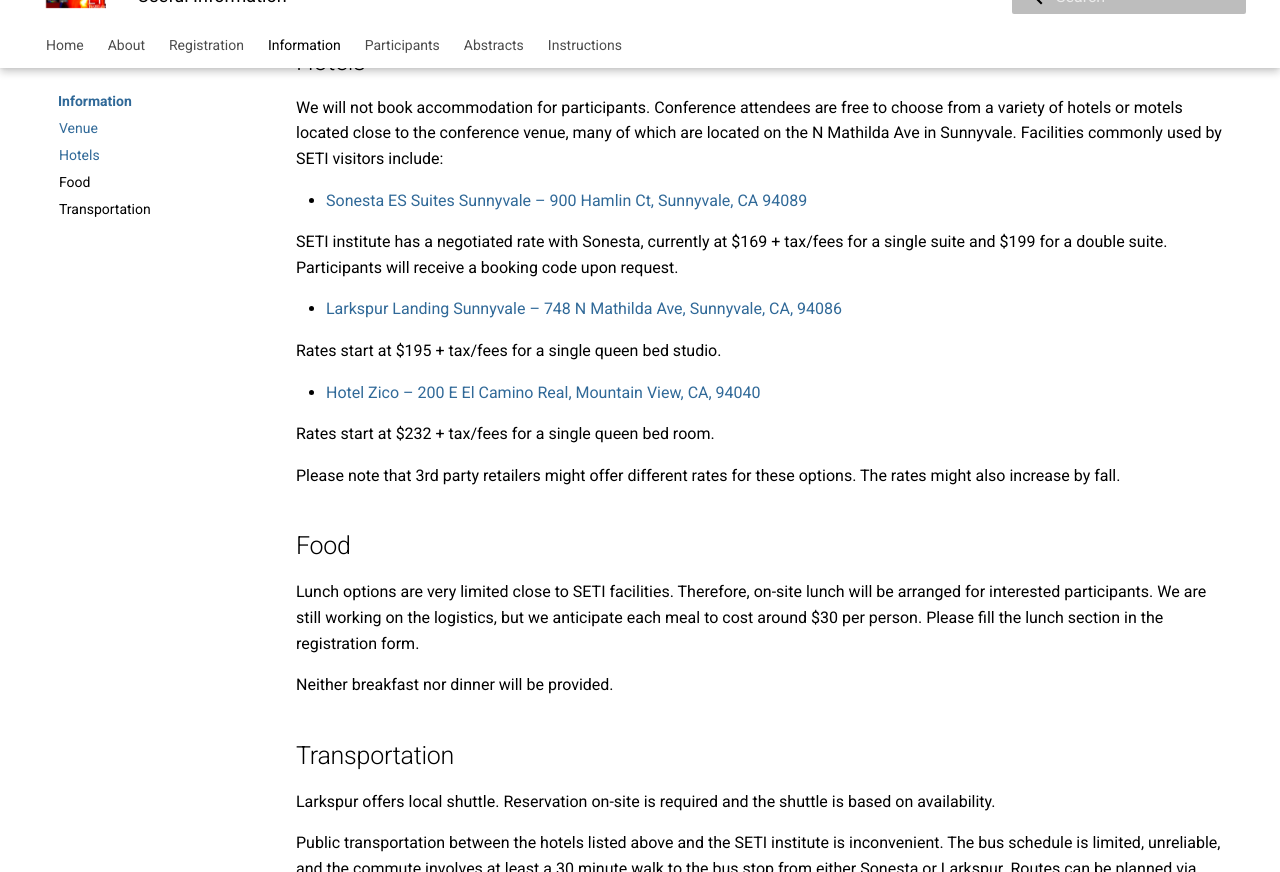
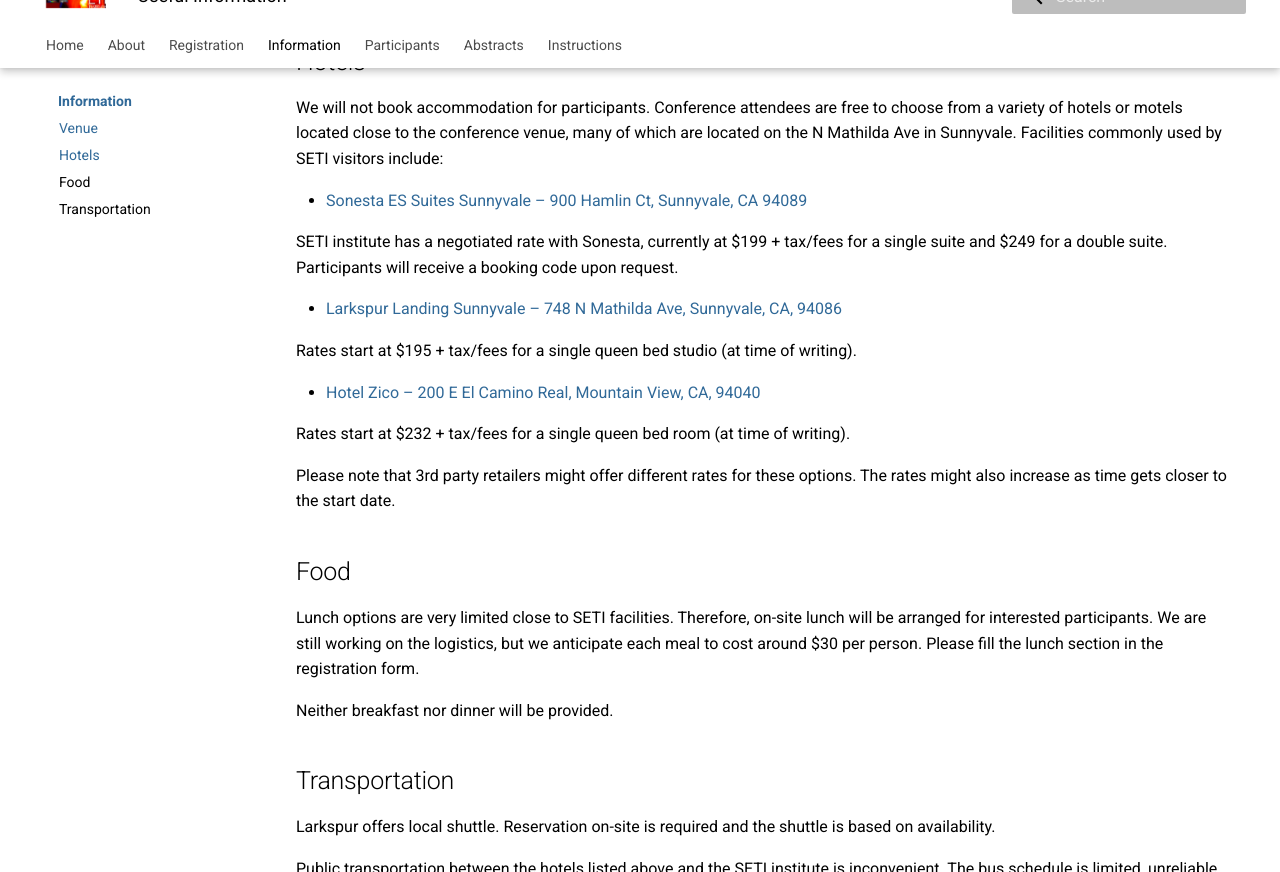
Before and after one commit to LM-SAL/iris_muse_team_meeting, an MkDocs documentation site: the page built from docs/useful_info.md, in a window 1280 px wide and 900 px high, scrolled down 1225 px, cut to the strip 28-900 px from the top of the window. Built offline with MkDocs 1.6.1 and Material for MkDocs 9.7.7, drawn with Linux system fonts in a browser that asks for light colours.

Commit message:
Update useful_info.md

```diff
--- a/docs/useful_info.md
+++ b/docs/useful_info.md
@@ -12,21 +12,25 @@
 
 ## Hotels
 
-We will not book accommodation for participants. Conference attendees are free to choose from a variety of hotels or motels located close to the conference venue, many of which are located on the N Mathilda Ave in Sunnyvale. Facilities commonly used by SETI visitors include:
+We will not book accommodation for participants.
+Conference attendees are free to choose from a variety of hotels or motels located close to the conference venue, many of which are located on the N Mathilda Ave in Sunnyvale.
+Facilities commonly used by SETI visitors include:
 
 * [Sonesta ES Suites Sunnyvale – 900 Hamlin Ct, Sunnyvale, CA 94089](https://www.sonesta.com/sonesta-es-suites/ca/sunnyvale/sonesta-es-suites-sunnyvale)
 
-SETI institute has a negotiated rate with Sonesta, currently at $169 + tax/fees for a single suite and $199 for a double suite. Participants will receive a booking code upon request.
+SETI institute has a negotiated rate with Sonesta, currently at $199 + tax/fees for a single suite and $249 for a double suite.
+Participants will receive a booking code upon request.
 
 * [Larkspur Landing Sunnyvale – 748 N Mathilda Ave, Sunnyvale, CA, 94086](https://www.hotelzico.com/?utm_source=google&utm_medium=organic&utm_campaign=business_listing)
 
-Rates start at $195 + tax/fees for a single queen bed studio.
+Rates start at $195 + tax/fees for a single queen bed studio (at time of writing).
 
 * [Hotel Zico – 200 E El Camino Real, Mountain View, CA, 94040](https://www.larkspurhotels.com/sunnyvale?utm_source=google-gbp&utm_medium=organic&utm_campaign=gbp)
 
-Rates start at $232 + tax/fees for a single queen bed room.
+Rates start at $232 + tax/fees for a single queen bed room (at time of writing).
 
-Please note that 3rd party retailers might offer different rates for these options. The rates might also increase by fall.
+Please note that 3rd party retailers might offer different rates for these options.
+The rates might also increase as time gets closer to the start date.
 
 ## Food
 
@@ -39,8 +43,13 @@
 
 ## Transportation
 
-Larkspur offers local shuttle. Reservation on-site is required and the shuttle is based on availability.
+Larkspur offers local shuttle.
+Reservation on-site is required and the shuttle is based on availability.
 
-Public transportation between the hotels listed above and the SETI institute is inconvenient. The bus schedule is limited, unreliable, and the commute involves at least a 30 minute walk to the bus stop from either Sonesta or Larkspur. Routes can be planned via Google Maps, attendees are encouraged to check the bus (lines 21 & 523) schedule closer to the meeting.
+Public transportation between the hotels listed above and the SETI institute is inconvenient.
+The bus schedule is limited, unreliable, and the commute involves at least a 30 minute walk to the bus stop from either Sonesta or Larkspur.
+Routes can be planned via Google Maps, attendees are encouraged to check the bus (lines 21 & 523) schedule closer to the meeting.
 
-We encourage the conference attendees to rent a car and/or coordinate with others who will do so. The attendees are free to park at the SETI carpark. Both Uber and Lyft operate in the area and are convenient.
+We encourage the conference attendees to rent a car and/or coordinate with others who will do so.
+The attendees are free to park at the SETI carpark.
+Both Uber and Lyft operate in the area and are convenient.
```
